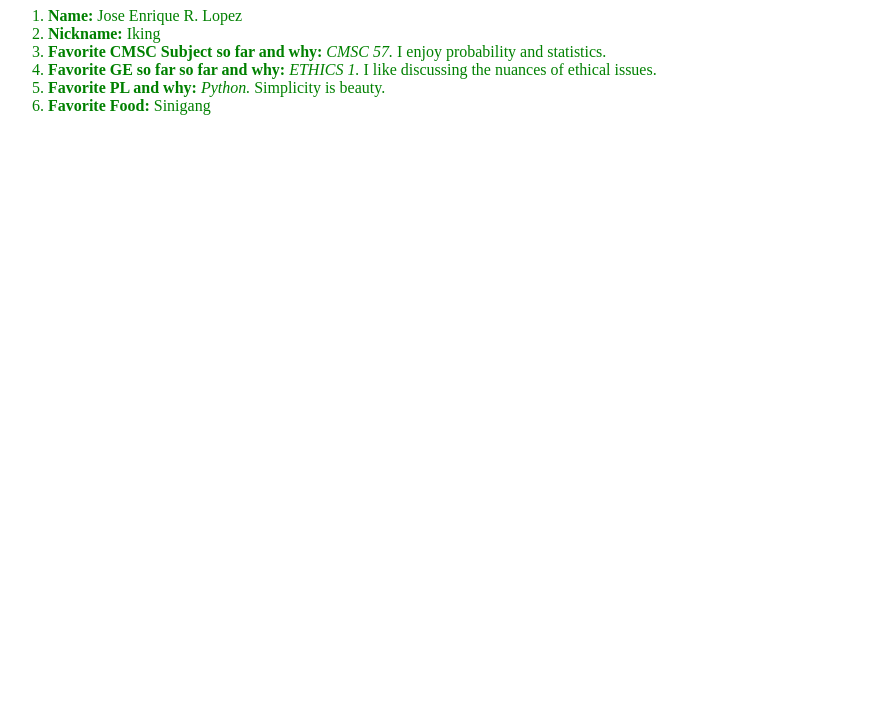
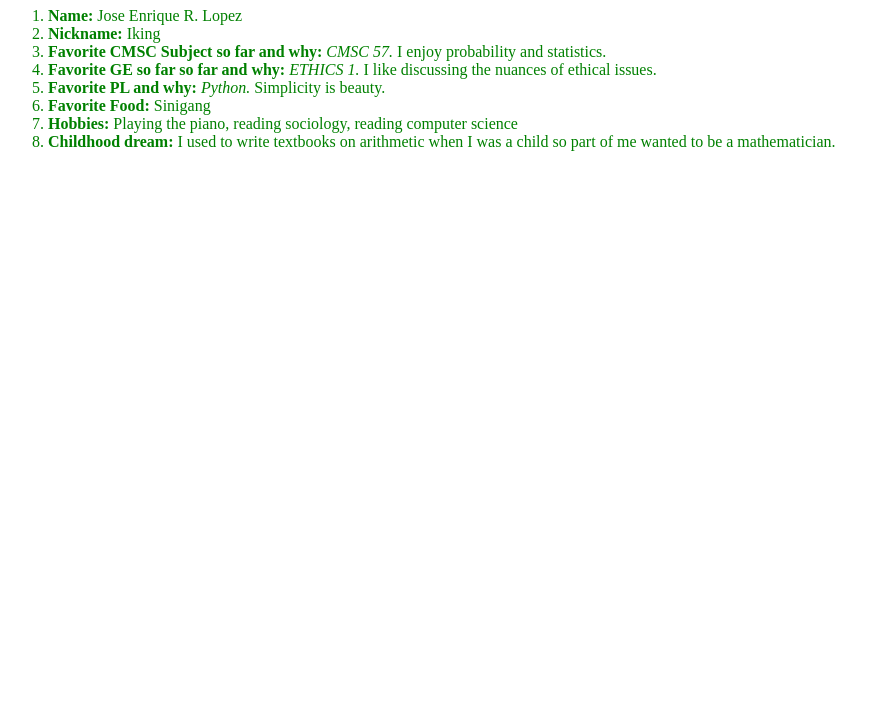
Before and after one commit to LopezJER/Ex1CMSC100, a plain HTML site: page index.html in a window 1280 px wide. Shown: the part 73-800 px from the top of the page, without its empty margins (0-890 px from the left). Drawn offline with Linux system fonts and the light colour scheme.

Commit message:
Update index.html

```diff
--- a/index.html
+++ b/index.html
@@ -14,6 +14,8 @@
     <li><b>Favorite GE so far so far and why: </b> <i>ETHICS 1.</i> I like discussing the nuances of ethical issues.</li>
     <li><b>Favorite PL and why: </b> <i>Python.</i> Simplicity is beauty.</li>
     <li><b>Favorite Food: </b> Sinigang</li>
+    <li><b>Hobbies: </b> Playing the piano, reading sociology, reading computer science</li>
+    <li><b>Childhood dream: </b> I used to write textbooks on arithmetic when I was a child so part of me wanted to be a mathematician.</li>
   </ol>
 </body>
 </html>
```
